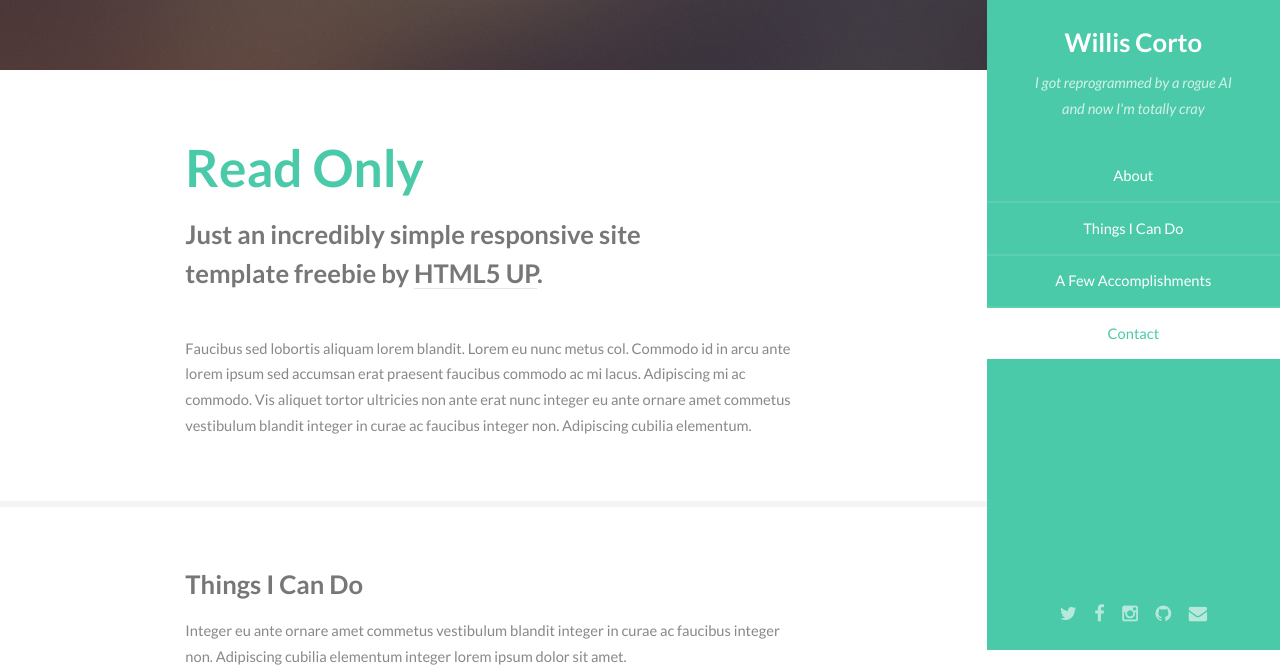
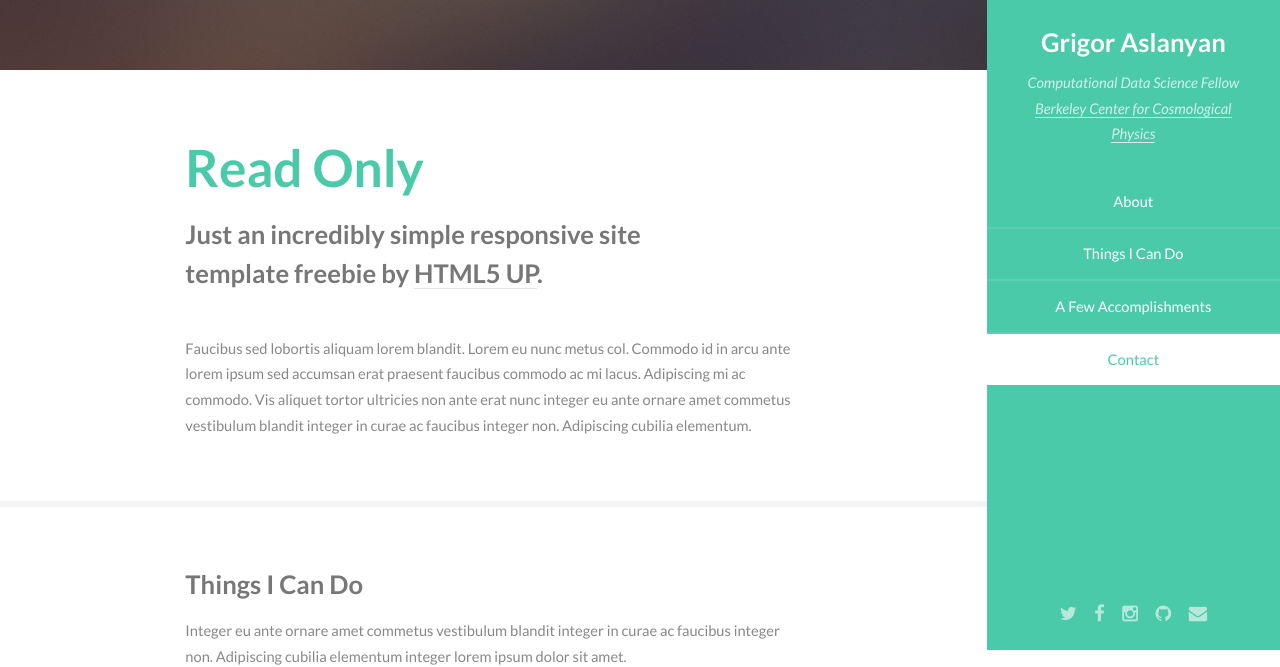
Before and after one commit to aslanyan/aslanyan.github.io, a plain HTML site: page index.html in a window 1280 px wide. Shown: the part 150-817 px from the top of the page. Drawn offline with Linux system fonts and the light colour scheme.

Commit message:
first update to include name

```diff
--- a/index.html
+++ b/index.html
@@ -6,7 +6,7 @@
 -->
 <html>
 	<head>
-		<title>Read Only by HTML5 UP</title>
+		<title>Grigor Aslanyan</title>
 		<meta charset="utf-8" />
 		<meta name="viewport" content="width=device-width, initial-scale=1" />
 		<!--[if lte IE 8]><script src="assets/js/ie/html5shiv.js"></script><![endif]-->
@@ -19,9 +19,9 @@
 			<section id="header">
 				<header>
 					<span class="image avatar"><img src="images/avatar.jpg" alt="" /></span>
-					<h1 id="logo"><a href="#">Willis Corto</a></h1>
-					<p>I got reprogrammed by a rogue AI<br />
-					and now I'm totally cray</p>
+					<h1 id="logo"><a href="#">Grigor Aslanyan</a></h1>
+					<p>Computational Data Science Fellow<br />
+					<a href="http://bccp.berkeley.edu" target="_blank">Berkeley Center for Cosmological Physics</a></p>
 				</header>
 				<nav id="nav">
 					<ul>
```
